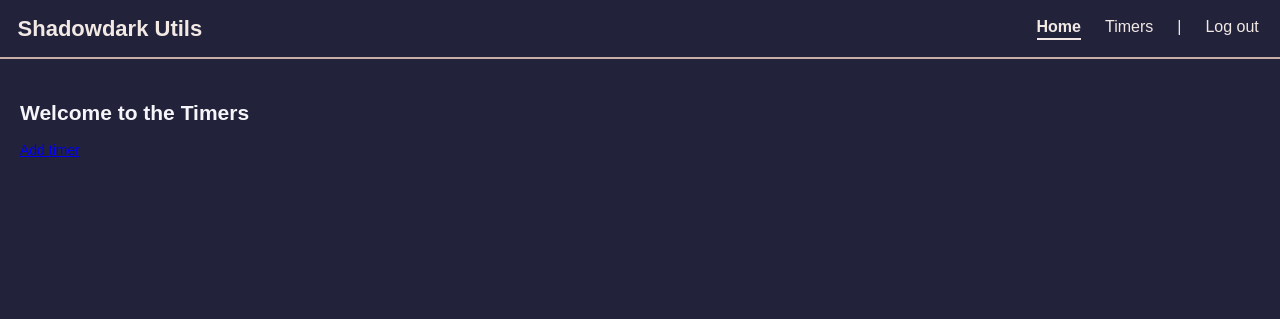
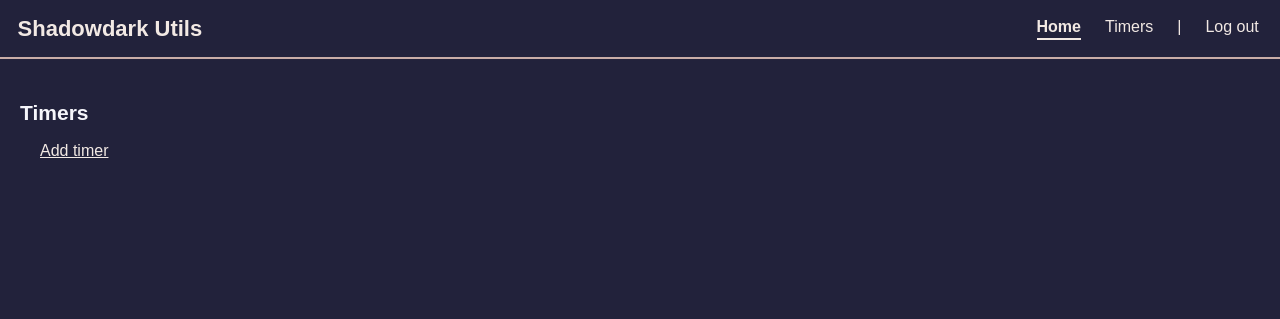
Before and after one commit to Rhubaruth/torch-timer, a Django app: page /timers/ in a window 1280 px wide. Shown: the top 319 px of the page. Run offline with Django 5.2, Linux system fonts and the light colour scheme; the visitor is signed in with stand-in values (Sample User, id 1); data that the repository does not hold is empty.

Commit message:
styling timers.html

```diff
--- a/static/styles/timer_card.css
+++ b/static/styles/timer_card.css
@@ -1,6 +1,41 @@
-.card-content {
-  background-color: #343241;
-  border-radius: 30px;
-  box-shadow: 0 4px 8px rgba(0,0,0,.2);
-  padding: 1.25em;
+.timer-grid {
+    width: 50%;
+    display: grid;
+    grid-template-columns: auto auto auto auto;
+    gap: 1rem;
+    padding: 10px;
 }
+.timer-grid .container {
+    background-color: var(--bg-accent);
+    border-radius: 20px;
+    box-shadow: 0 4px 8px rgba(0,0,0,.3);
+    padding: 1.25em;
+}
+
+.timer-grid .title {
+    font-size: 16px;
+    padding-bottom: 0.1rem;
+}
+.timer-grid .footer {
+    padding-top: 5px;
+    display: flex;
+    justify-content: flex-start;
+    align-items: end;
+    gap: 0.5rem;
+}
+
+a {
+    text-decoration: underline;
+    color: var(--text-muted);
+}
+
+.a-primary {
+    padding-left: 20px;
+    font-size: 16px;
+    color: var(--text-muted);
+}
+
+strong {
+    font-weight: bold;
+    color: var(--text-muted);
+}
--- a/timers/models.py
+++ b/timers/models.py
@@ -49,6 +49,12 @@ class Timer(models.Model):
             return (self.effective_end_time - timezone.now()).total_seconds()
         return self.effective_duration.total_seconds()
 
+    def get_duration_minutes(self) -> float:
+        duration = self.get_duration()
+        if duration < 0:
+            return 0
+        return duration / 60.0
+
     def terminate_if_finished(self) -> bool:
         # Do nothing for timers with remaining duration
         if self.get_duration() > 0:
--- a/timers/templates/timers/timers.html
+++ b/timers/templates/timers/timers.html
@@ -1,41 +1,43 @@
 {% extends 'core/base.html' %}
+{% load static %}
+
+{% block styles %}
+    <link rel="stylesheet" href="{% static 'styles/timer_card.css' %}">
+{% endblock %}
 
 {% block content %}
-<div class="container">
-    <h2 class="title">Welcome to the <bold>Timers</bold></h2>
+<div>
+    <h2>Timers</h2>
 
     {% if request.user.is_authenticated %}
-        <a href="{% url 'timer_add' %}" class="button is-primary">Add timer</a>
+        <a href="{% url 'timer_add' %}" class="a-primary">Add timer</a>
     {% endif %}
 </div>
 
-<div class="columns is-multiline">
+<div class="timer-grid">
     {% for timer in timers %}
-    <div class="column is-3">
-            <div class="card-content">
-                <div class="media">
-                    <div class="media-content">
-                        <p class="title is-4">
-                        <strong>{{ timer.title }}</strong> [<em>{{ timer.status }}</em>]
-                        </p>
-                    </div>
-                </div>
-
-                <div class="content">
-                    Started: {{ timer.init_duration }}
-                </div>
+    <div class="container">
+            <div class="title">
+                <strong>{{ timer.title }}</strong> [<em>{{ timer.status }}</em>]
+            </div>
+            <div>
+                <strong>Author:</strong> {{ timer.created_by|capfirst }}
+            </div>
+            <div>
+                <strong>Left:</strong> {{ timer.get_duration_minutes|floatformat:0 }}
+                minute{{ timer.get_duration_minutes|floatformat:0|pluralize }}
             </div>
 
-            <footer class="card-footer">
-                <a href="{% url 'timer_detail' timer.id %}" class="card-footer-item">
+            <div class="footer">
+                <a href="{% url 'timer_detail' timer.id %}">
                     View
                 </a>
                 {% if request.user.is_authenticated and request.user == timer.created_by %}
-                <a href="{% url 'timer_edit' timer.id %}" class="card-footer-item">
+                <a href="{% url 'timer_edit' timer.id %}">
                     Edit
                 </a>
                 {% endif %}
-            </footer>
+            </div>
     </div>
     {% endfor %}
 </div>
```
